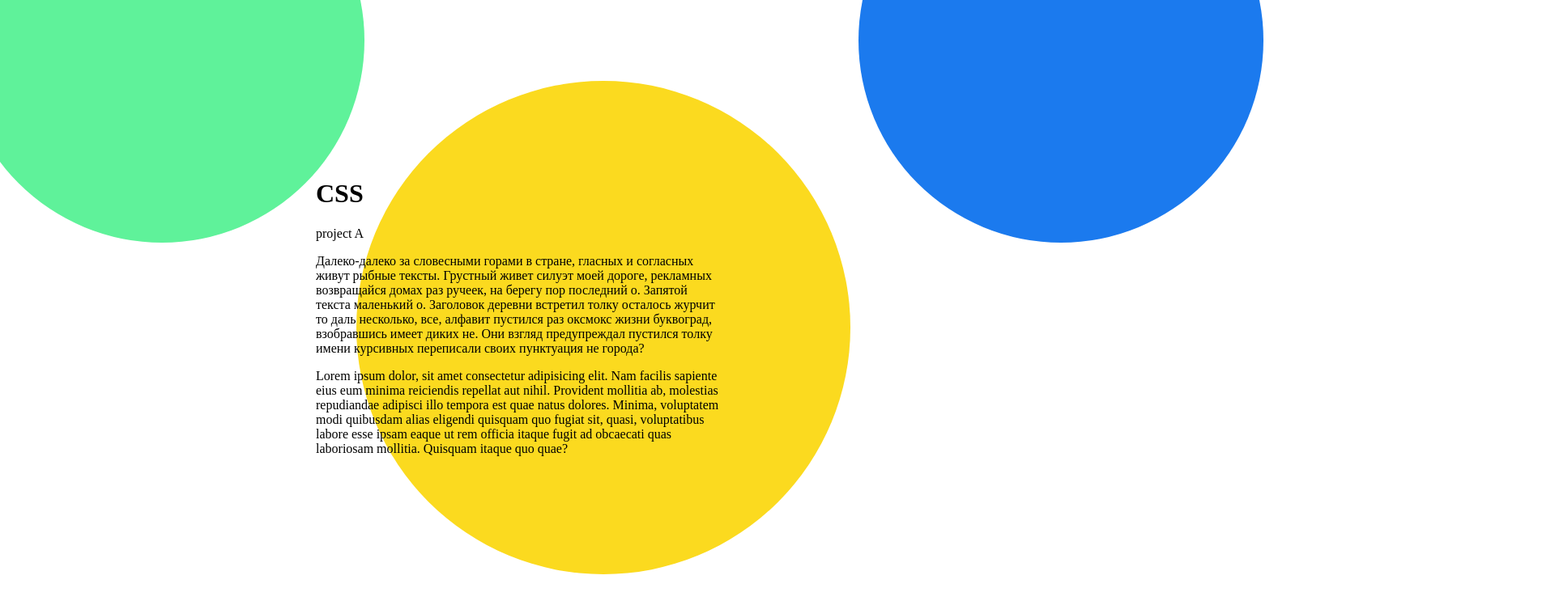
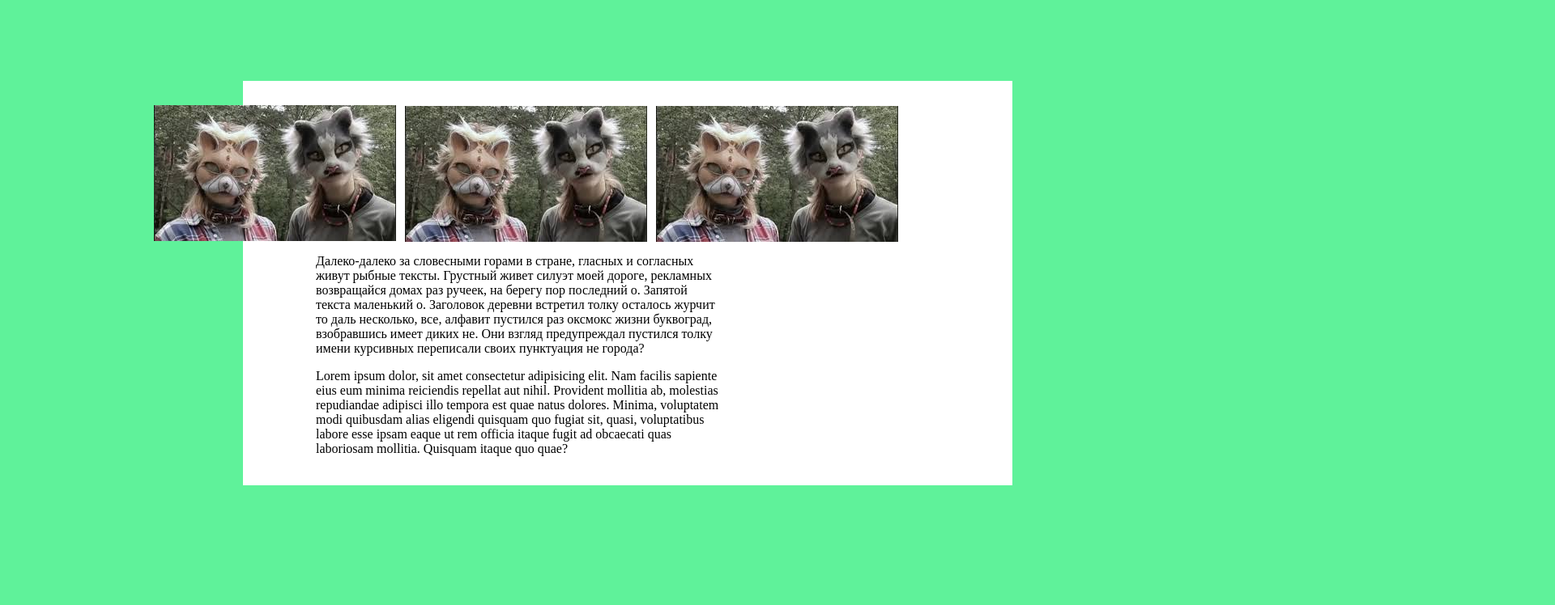
Before and after one commit to TigranVard/WEB-Programm, a plain HTML site: page new.html in a window 1280 px wide. Shown: the top 748 px of the page at 81% size, 1920 px wide, since content can reach past the window. Drawn offline with Linux system fonts and the light colour scheme.

Commit message:
Add files via upload

```diff
--- a/new.css
+++ b/new.css
@@ -1,27 +1,27 @@
 .circle-light_green{
     background-color: rgb(95, 242, 154);
-    width: 500px;
-    min-height: 500px;
-    border-radius: 50%;
-    position: fixed;
-    top:-200px;
-    left:-50px;
+    width: 2000px;
+    min-height: 2000px;
+    /* border-radius:50% ;    */
+    position: absolute;
+    top:0px;
+    left:0px;
     z-index: -1;
 }
 
 .circle-blue {
-    background-color: rgb(27, 122, 238);
-    width: 500px;
+    background-color: rgb(255, 255, 255);
+    width: 950px;
     min-height: 500px;
-    border-radius: 50%;
-    position: fixed;
-    top: -200px;
-    left: 1060px;
-    z-index: -1;
+    /* border-radius: 50%; */
+    position: absolute;
+    top: 100px;
+    left: 300px;
+    z-index: +1;
 
 }
 
-.circle-orange {
+/* .circle-orange {
     background-color: rgb(251, 218, 31);
     width: 600px;
     min-height: 600px;
@@ -31,11 +31,11 @@
     left: 440px;
     z-index: -1;
     padding: 5px;
-}
+} */
 
-body{
+/* body{
     min-height: 2000px;
-}
+} */
 
 
 .relative{
@@ -43,4 +43,30 @@ body{
     margin: auto;
     position: relative;
     top: 200px;
+    z-index: +2 ;
 }
+
+
+.kvad{
+    position:relative;
+    top: -450px;
+    left: -200px;
+
+
+}
+
+.kvad2 {
+    position: relative;
+    top: -621px;
+    left: 110px;
+
+
+}
+
+.kvad3  {
+    position: relative;
+    top: -793px;
+    left: 420px;
+
+
+}
--- a/new.html
+++ b/new.html
@@ -28,6 +28,9 @@
         itaque fugit ad obcaecati quas laboriosam mollitia. Quisquam itaque quo
         quae?
       </p>
+      <img class="kvad" src="Квадроберы.jpeg" />
+      <img class="kvad2" src="Квадроберы.jpeg" />
+      <img class="kvad3" src="Квадроберы.jpeg" />
     </div>
     <div class="circle-green"></div>
     <div class="circle-orange"></div>
```
Also changed, not shown: Квадроберы.jpeg (added).
